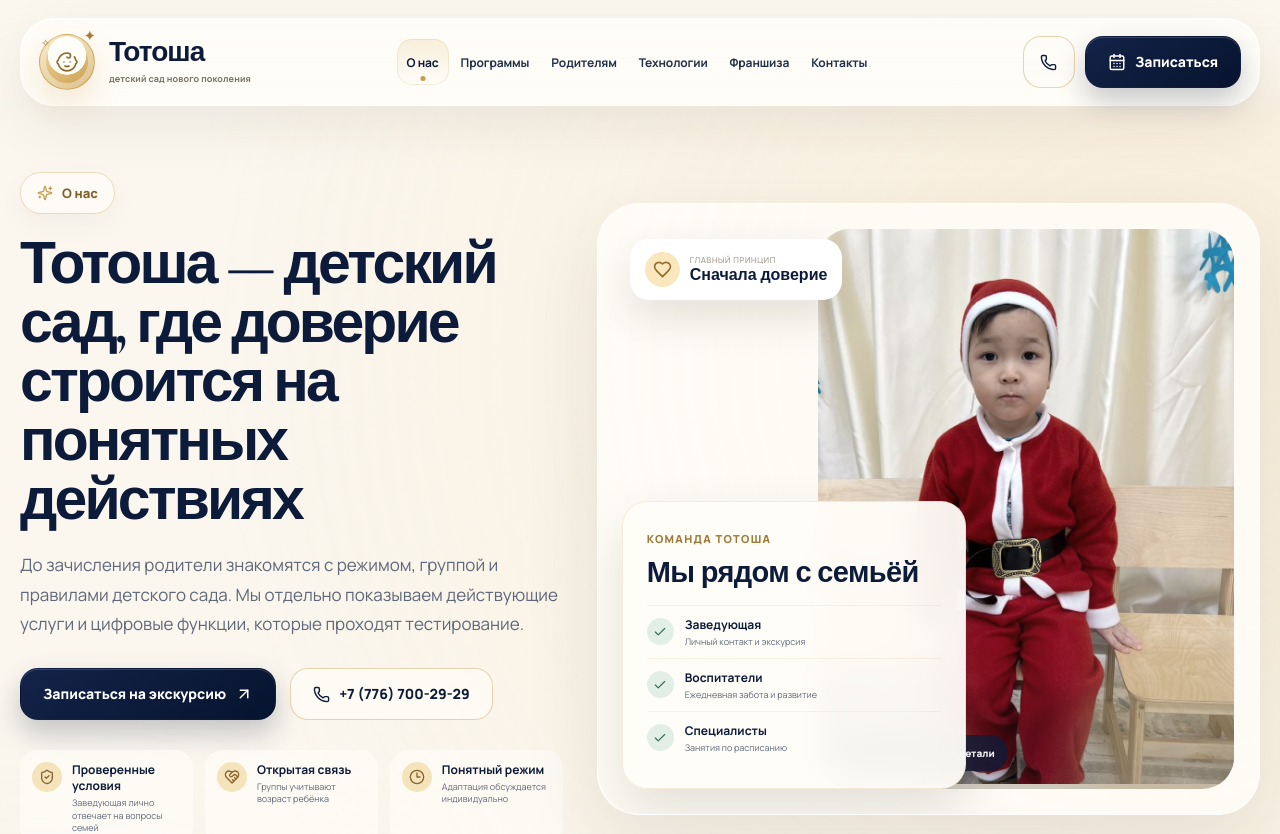
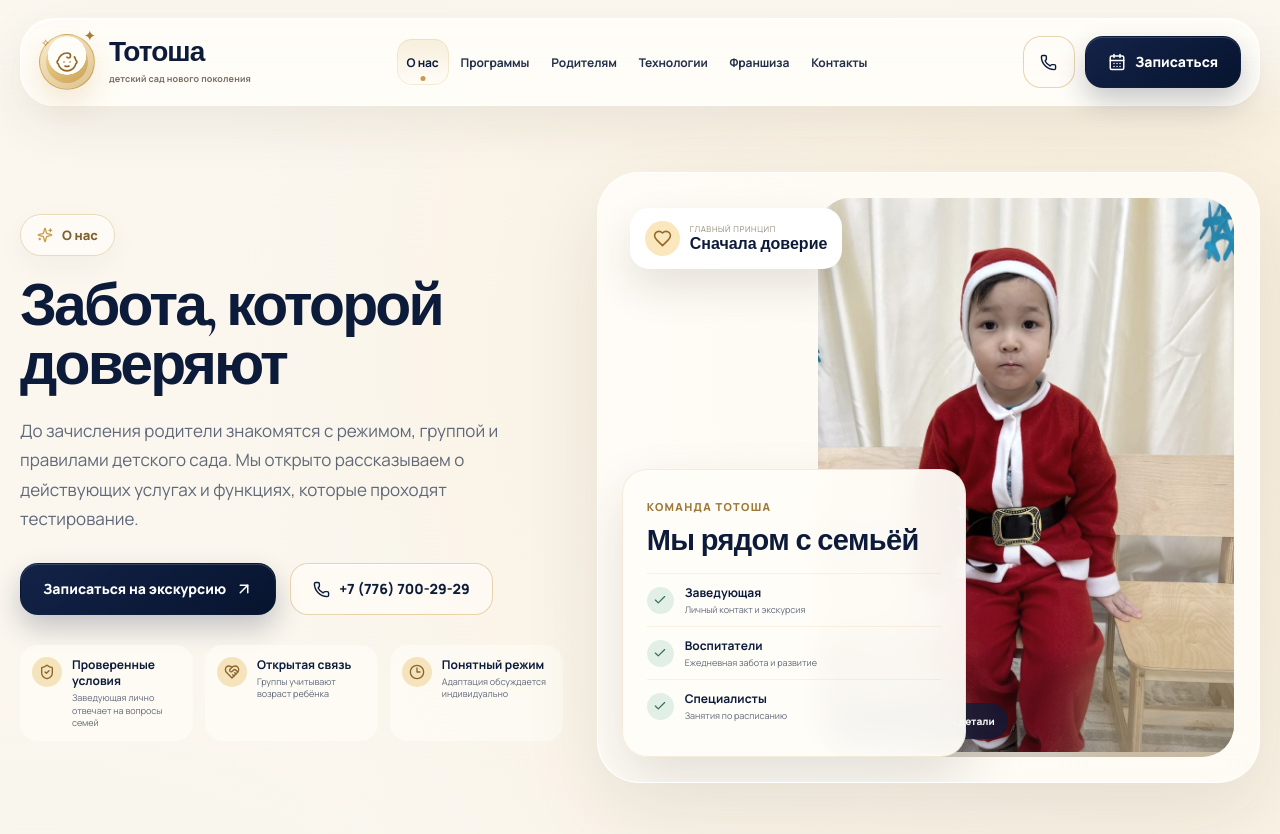
Before and after one commit to nexora-kz/totosha, a Next.js app: page /about in a window 1280 px wide. Shown: the top 834 px of the page. Built offline with nearby package versions, Linux system fonts and the light colour scheme.

Commit message:
TOTOSHA v078: refine premium about hero

```diff
--- a/app/about/page.tsx
+++ b/app/about/page.tsx
@@ -10,9 +10,10 @@ export const metadata: Metadata = {
 export default function AboutSeoPage() {
   return (
     <SeoLanding
+      variant="about"
       eyebrow="О нас"
-      title="Тотоша — детский сад, где доверие строится на понятных действиях"
-      description="До зачисления родители знакомятся с режимом, группой и правилами детского сада. Мы отдельно показываем действующие услуги и цифровые функции, которые проходят тестирование."
+      title="Забота, которой доверяют"
+      description="До зачисления родители знакомятся с режимом, группой и правилами детского сада. Мы открыто рассказываем о действующих услугах и функциях, которые проходят тестирование."
       bullets={[
         'Заведующая лично отвечает на вопросы семей',
         'Группы учитывают возраст ребёнка',
@@ -65,6 +66,7 @@ export default function AboutSeoPage() {
           answer: 'Нет. Он готовится к ограниченному пилоту после проверки безопасности и рабочих сценариев.',
         },
       ]}
+      whatsappIntent="Здравствуйте. Хочу познакомиться с детским садом Тотоша и записаться на экскурсию."
     />
   );
 }
```
